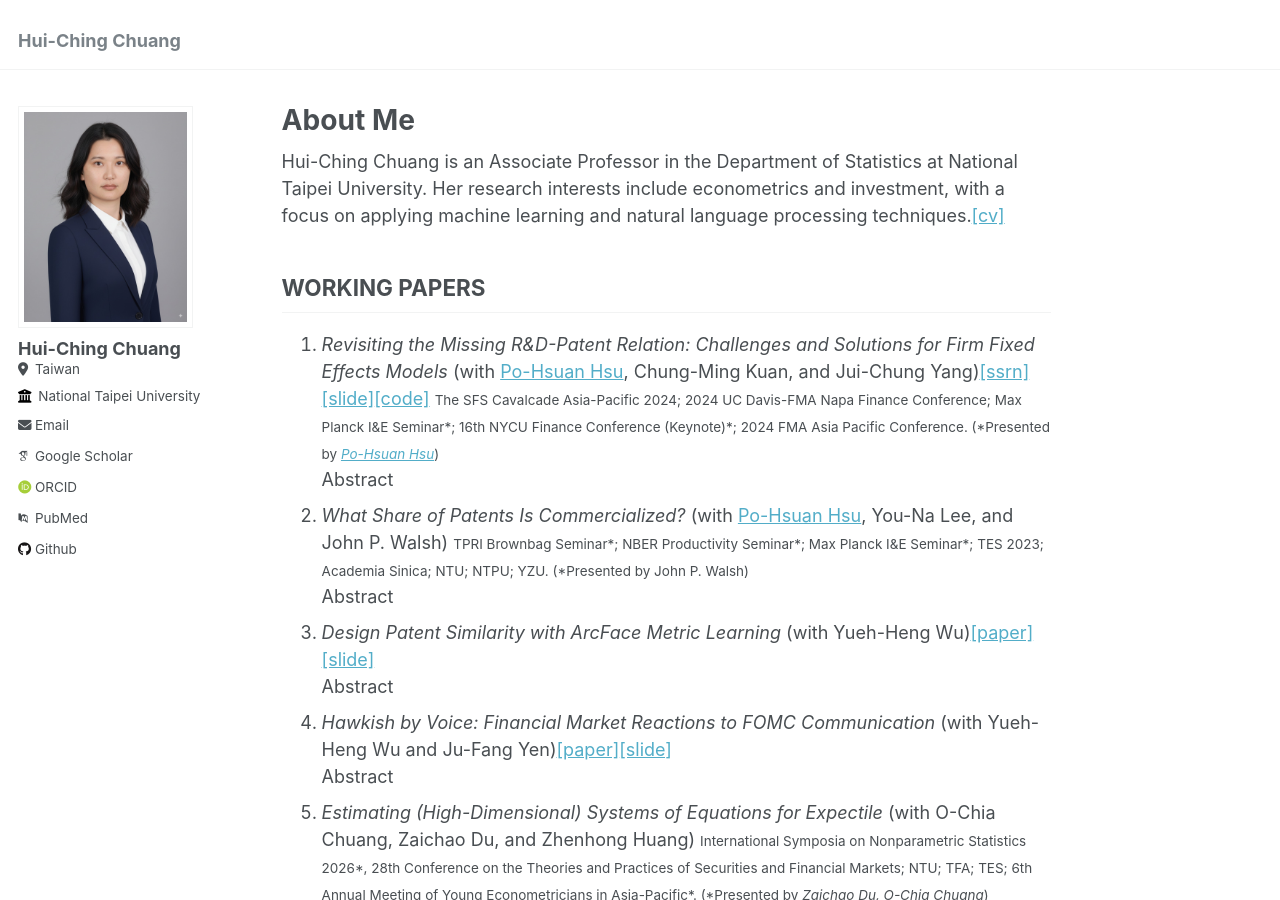
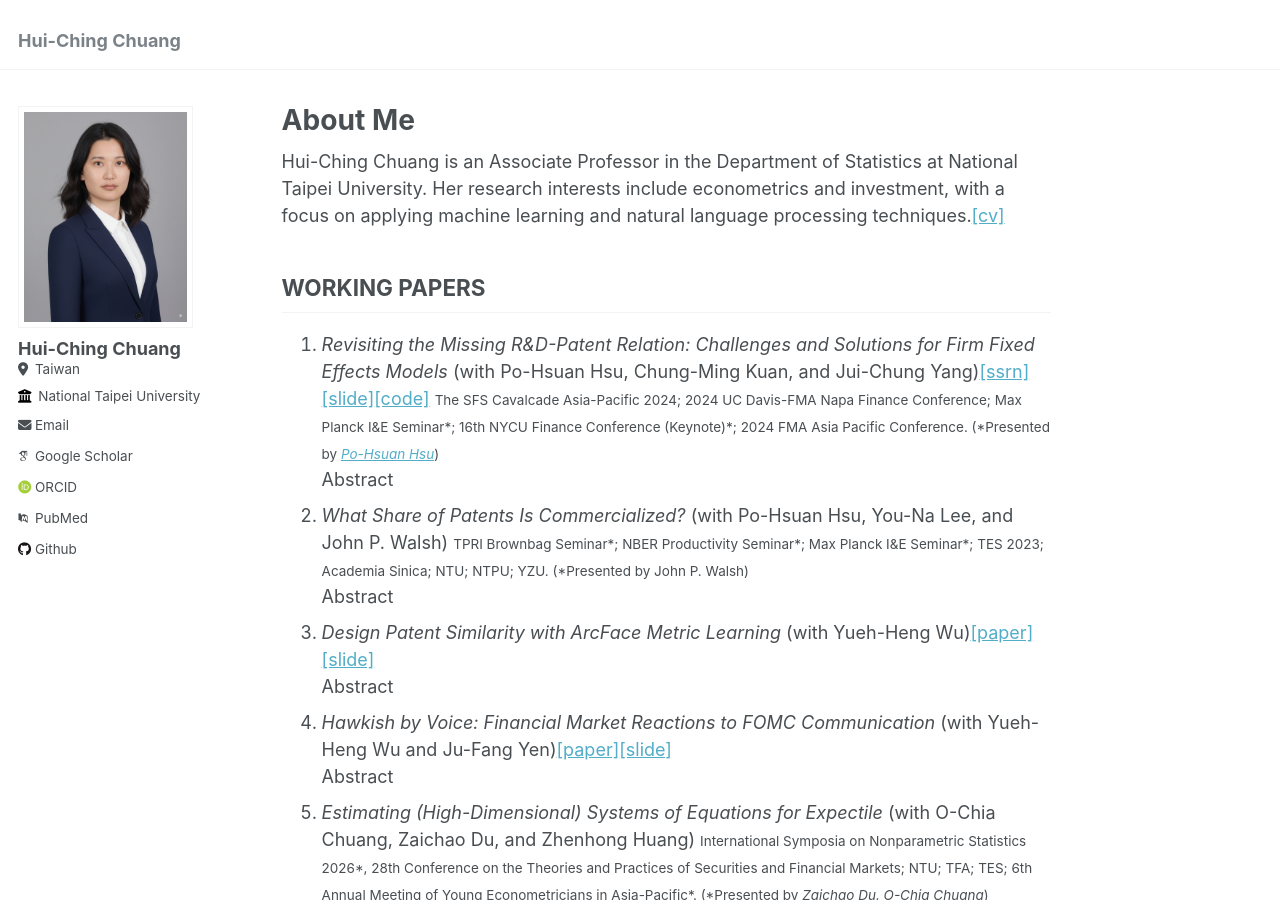
Before and after one commit to hcchuang/hcchuang.github.io, a Jekyll site: the page built from _pages/about.md, in a window 1280 px wide and 900 px high. Built offline with Jekyll 4.4.1, drawn with Linux system fonts in a browser that asks for light colours; some web fonts are replaced; part of the change alters nothing that is shown.

```diff
--- a/_pages/about.md
+++ b/_pages/about.md
@@ -22,7 +22,7 @@ details summary::-webkit-details-marker { display:none; }
 Hui-Ching Chuang is an Associate Professor in the Department of Statistics at National Taipei University. Her research interests include econometrics and investment, with a focus on applying machine learning and natural language processing techniques.[\[cv\]](/files/cv_hcc_202505.pdf){:target="_blank"}
 
 ## WORKING PAPERS
-1. _Revisiting the Missing R&D-Patent Relation: Challenges and Solutions for Firm Fixed Effects Models_ (with <a href="https://oir.site.nthu.edu.tw/p/412-1487-18850.php" target="_blank">Po-Hsuan Hsu</a>, Chung-Ming Kuan, and Jui-Chung Yang)[\[ssrn\]](https://papers.ssrn.com/sol3/papers.cfm?abstract_id=4636846){:target="_blank"}[\[slide\]](/files/MissingRDPatentFE_Slide.pdf){:target="_blank"}[\[code\]](https://github.com/hcchuang/Revisiting-the-Missing-RD-Patent-Relation_Challenges-and-Solutions-for-Firm-Fixed-Effects-Models){:target="_blank"} <small>The SFS Cavalcade Asia-Pacific 2024; 2024 UC Davis-FMA Napa Finance Conference; Max Planck I&amp;E Seminar\*; 16th NYCU Finance Conference (Keynote)\*; 2024 FMA Asia Pacific Conference. (\*Presented by <em><a href="https://oir.site.nthu.edu.tw/p/412-1487-18850.php" target="_blank">Po-Hsuan Hsu</a></em>)</small>
+1. _Revisiting the Missing R&D-Patent Relation: Challenges and Solutions for Firm Fixed Effects Models_ (with Po-Hsuan Hsu, Chung-Ming Kuan, and Jui-Chung Yang)[\[ssrn\]](https://papers.ssrn.com/sol3/papers.cfm?abstract_id=4636846){:target="_blank"}[\[slide\]](/files/MissingRDPatentFE_Slide.pdf){:target="_blank"}[\[code\]](https://github.com/hcchuang/Revisiting-the-Missing-RD-Patent-Relation_Challenges-and-Solutions-for-Firm-Fixed-Effects-Models){:target="_blank"} <small>The SFS Cavalcade Asia-Pacific 2024; 2024 UC Davis-FMA Napa Finance Conference; Max Planck I&amp;E Seminar\*; 16th NYCU Finance Conference (Keynote)\*; 2024 FMA Asia Pacific Conference. (\*Presented by <em><a href="https://oir.site.nthu.edu.tw/p/412-1487-18850.php" target="_blank">Po-Hsuan Hsu</a></em>)</small>
    <details>
      <summary>Abstract</summary>
      <div class="abstract-body">
@@ -44,7 +44,7 @@ Hui-Ching Chuang is an Associate Professor in the Department of Statistics at Na
     </div>
    </details>
 
-2. _What Share of Patents Is Commercialized?_ (with <a href="https://oir.site.nthu.edu.tw/p/412-1487-18850.php" target="_blank">Po-Hsuan Hsu</a>, You-Na Lee, and John P. Walsh) <small>TPRI Brownbag Seminar\*; NBER Productivity Seminar\*; Max Planck I&amp;E Seminar\*; TES 2023; Academia Sinica; NTU; NTPU; YZU. (\*Presented by John P. Walsh)</small>
+2. _What Share of Patents Is Commercialized?_ (with Po-Hsuan Hsu, You-Na Lee, and John P. Walsh) <small>TPRI Brownbag Seminar\*; NBER Productivity Seminar\*; Max Planck I&amp;E Seminar\*; TES 2023; Academia Sinica; NTU; NTPU; YZU. (\*Presented by John P. Walsh)</small>
    <details>
      <summary>Abstract</summary>
      <div class="abstract-body">
```
Also changed, not shown: 4 other files.
